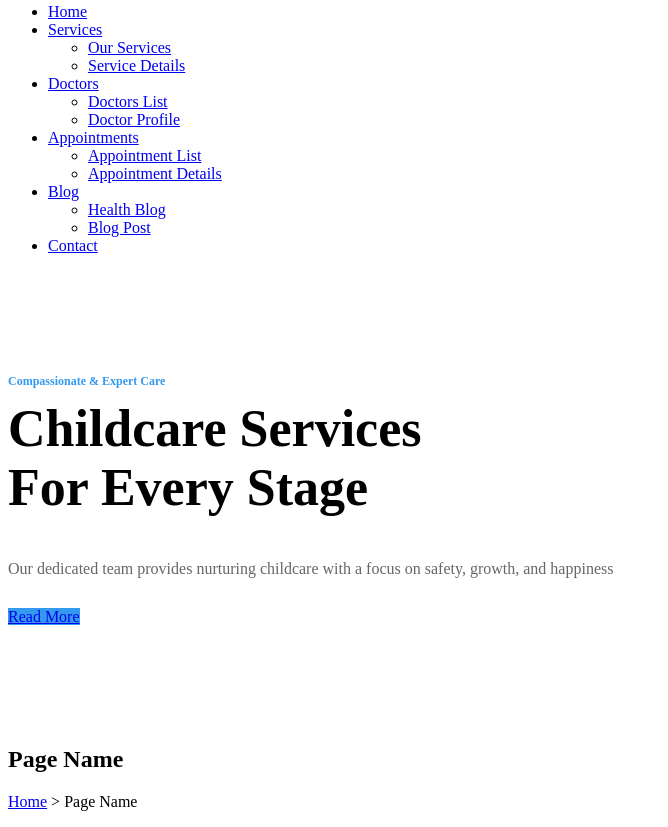
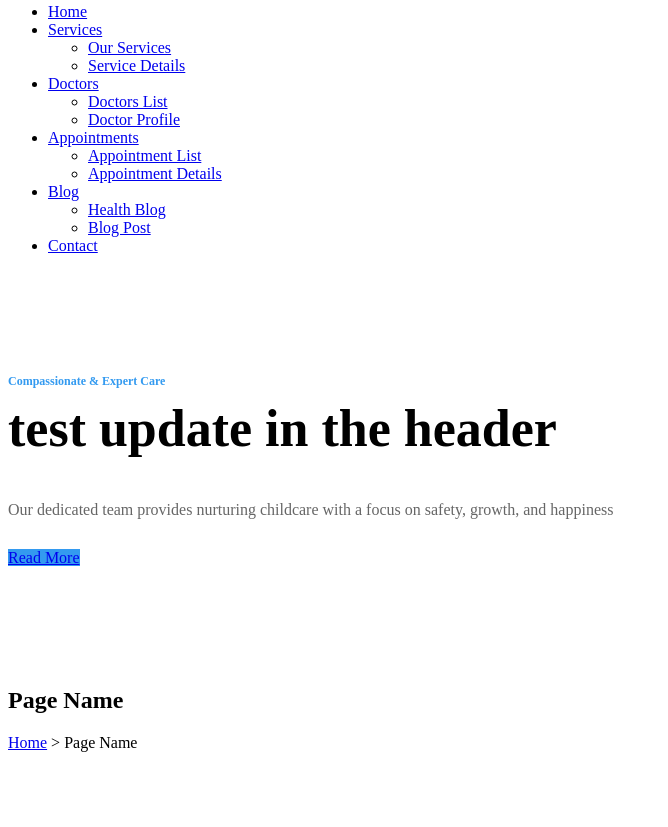
Before and after one commit to amandange7676-star/doctor, a plain HTML site: page header.html in a window 1280 px wide. Shown: the part 2576-3403 px from the top of the page, without its empty margins (0-668 px from the left). After the commit the page ends 3344 px from the top, so only its background shows below. Drawn offline with Linux system fonts and the light colour scheme.

Commit message:
Update header.html via browser editor

```diff
--- a/header.html
+++ b/header.html
@@ -97,8 +97,7 @@
 		<div class="row">
 			<div class="col-sm-6">
 				<span class="header-1 text-uppercase" style="color: #339AF0; font-weight: bold; font-size: 12px;">Compassionate &amp; Expert Care</span>
-				<h1 class="header-1" style="font-size: 52px; font-weight: bold; margin-top: 10px;">Childcare
-					Services<br>For Every Stage</h1>
+				<h1 class="header-1" style="font-size: 52px; font-weight: bold; margin-top: 10px;">test update in the header</h1>
 				<p class="header-1" style="color: #666; font-size: 16px; margin: 20px 0 30px;">Our dedicated team
 					provides nurturing childcare with a focus on safety, growth, and happiness</p>
 				<a href="#" class="header-1 btn btn-primary btn-lg" style="background-color: #339AF0; border: none;">Read More</a>
```
